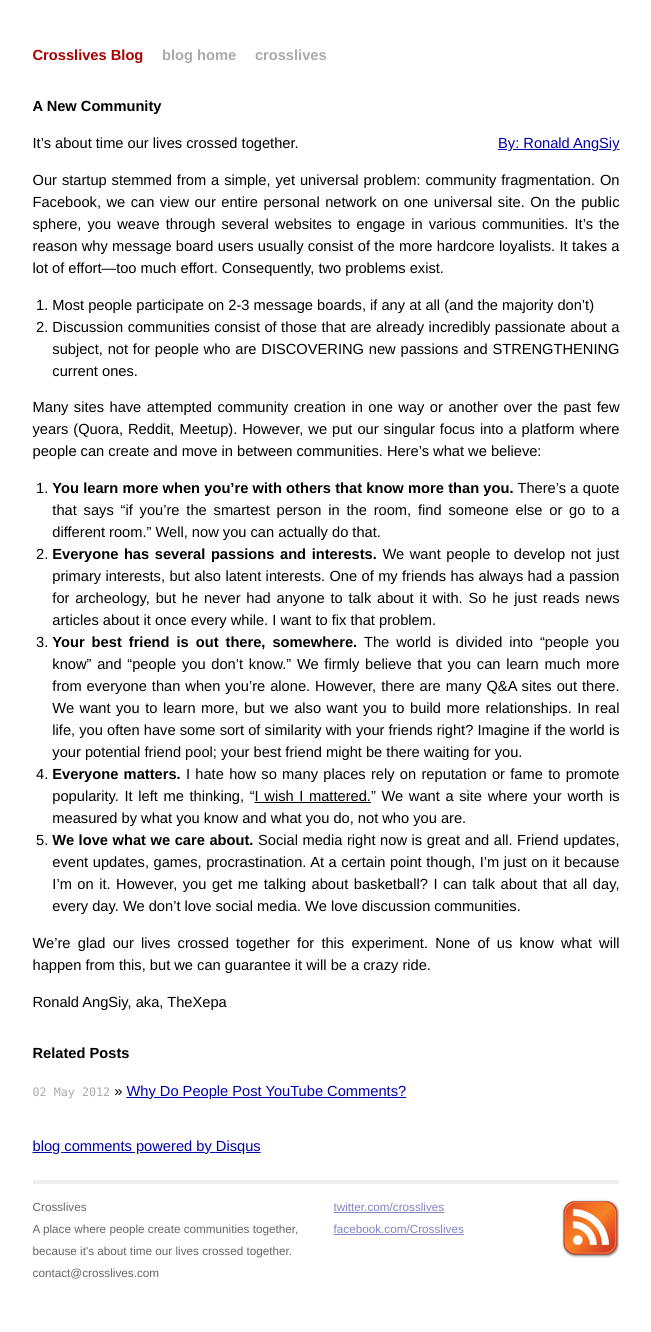
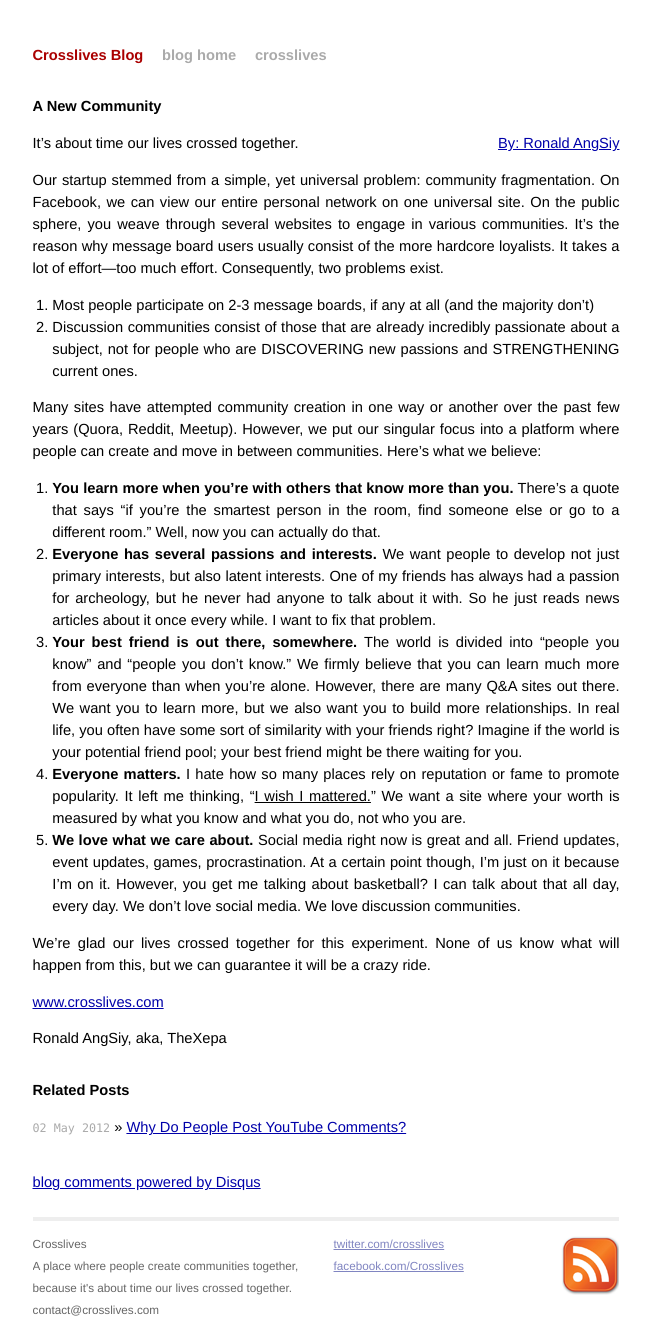
Before and after one commit to negativetwelve/crosslives-blog, a Jekyll site: the page built from _posts/2012-04-27-a-new-community.md, in a window 1280 px wide. Shown: the whole page, without its empty margins (314-965 px from the left). Built offline with Jekyll 4.4.1, drawn with Linux system fonts in a browser that asks for light colours; Markdown is read by kramdown in place of the engine named in the settings; comment, search, counter and statistics services are not loaded; before the commit the page ends 1296 px from its top, so only the background shows below that.

Commit message:
added link

```diff
--- a/_posts/2012-04-27-a-new-community.md
+++ b/_posts/2012-04-27-a-new-community.md
@@ -25,4 +25,6 @@
 
 We’re glad our lives crossed together for this experiment. None of us know what will happen from this, but we can guarantee it will be a crazy ride.
 
+<a href="http://crosslives.com">www.crosslives.com</a>
+
 Ronald AngSiy, aka, TheXepa
```
